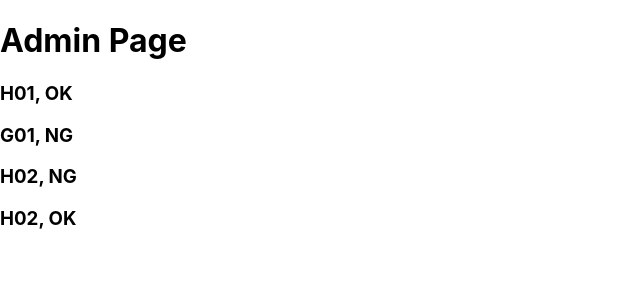
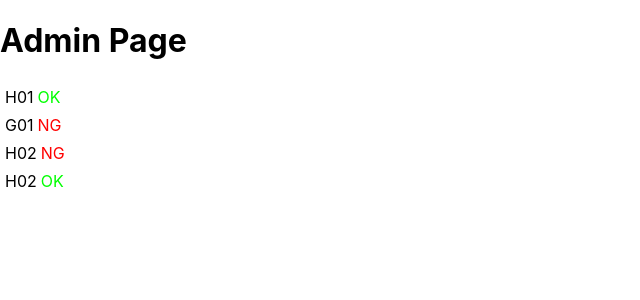
Before and after one commit to hukurou-s/okemaru, a React (Create React App) app: page /admin in a window 1280 px wide. Shown: the top 300 px of the page, without its empty margins (0-640 px from the left). Built offline with nearby package versions, Linux system fonts and the light colour scheme.

Commit message:
表示を調整

```diff
--- a/src/components/admin/Classroom.js
+++ b/src/components/admin/Classroom.js
@@ -14,11 +14,15 @@ class Classroom extends React.Component {
     render () {
         return (
                 <div>
-                <h1>{"Admin Page"}</h1>
-                {this.rederTable("H01", "OK")}
-            {this.rederTable("G01", "NG")}
-            {this.rederTable("H02", "NG")}
-            {this.rederTable("H02", "OK")}
+                <h1>{'Admin Page'}</h1>
+                <div>
+                <table>
+                <tr>{this.rederTable('H01', 'OK')}</tr>
+                <tr>{this.rederTable('G01', 'NG')}</tr>
+                <tr>{this.rederTable('H02', 'NG')}</tr>
+                <tr>{this.rederTable('H02', 'OK')}</tr>
+                </table>
+                </div>
                 </div>
         );
     }
--- a/src/components/admin/Table.js
+++ b/src/components/admin/Table.js
@@ -1,14 +1,32 @@
 import React, { Component } from 'react';
 
 class Table extends React.Component {
+
+    renderState(state) {
+        if (state == 'OK') {
+            return (
+                    <td style={{color: "#00ff00"}}>
+                    {state}
+                </td>
+            );
+        }
+        return (
+                <td style={{color: "#ff0000"}}>
+                {state}
+            </td>
+        );
+    }
 
     render() {
         let tableName = this.props.name;
         let state = this.props.state;
         return (
-                <h3>
-                {tableName}, {state}
-            </h3>
+                <div>
+                <td>
+                {tableName}
+            </td>
+                {this.renderState(state)}
+                </div>
         );
     }
 }
```
